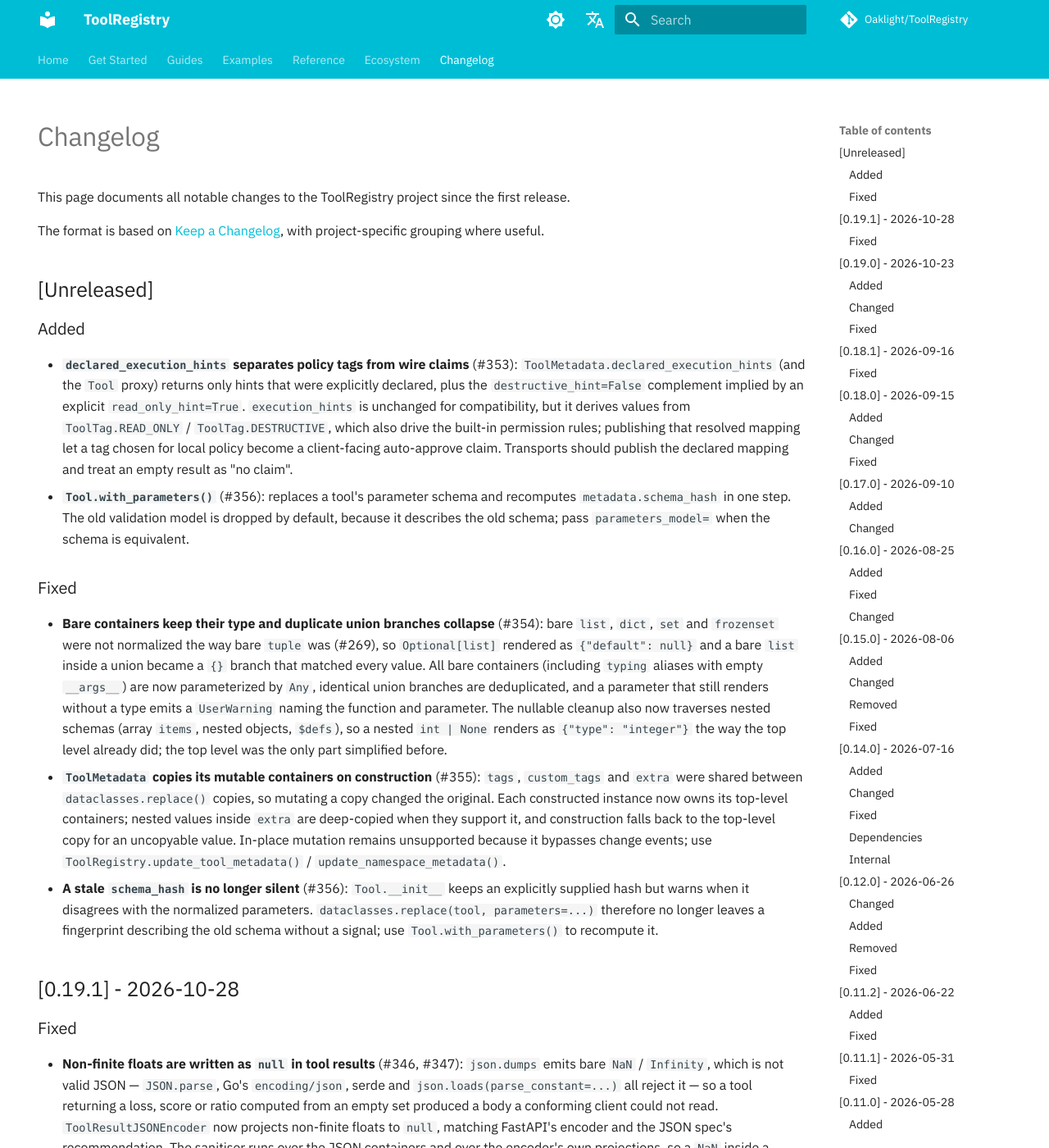
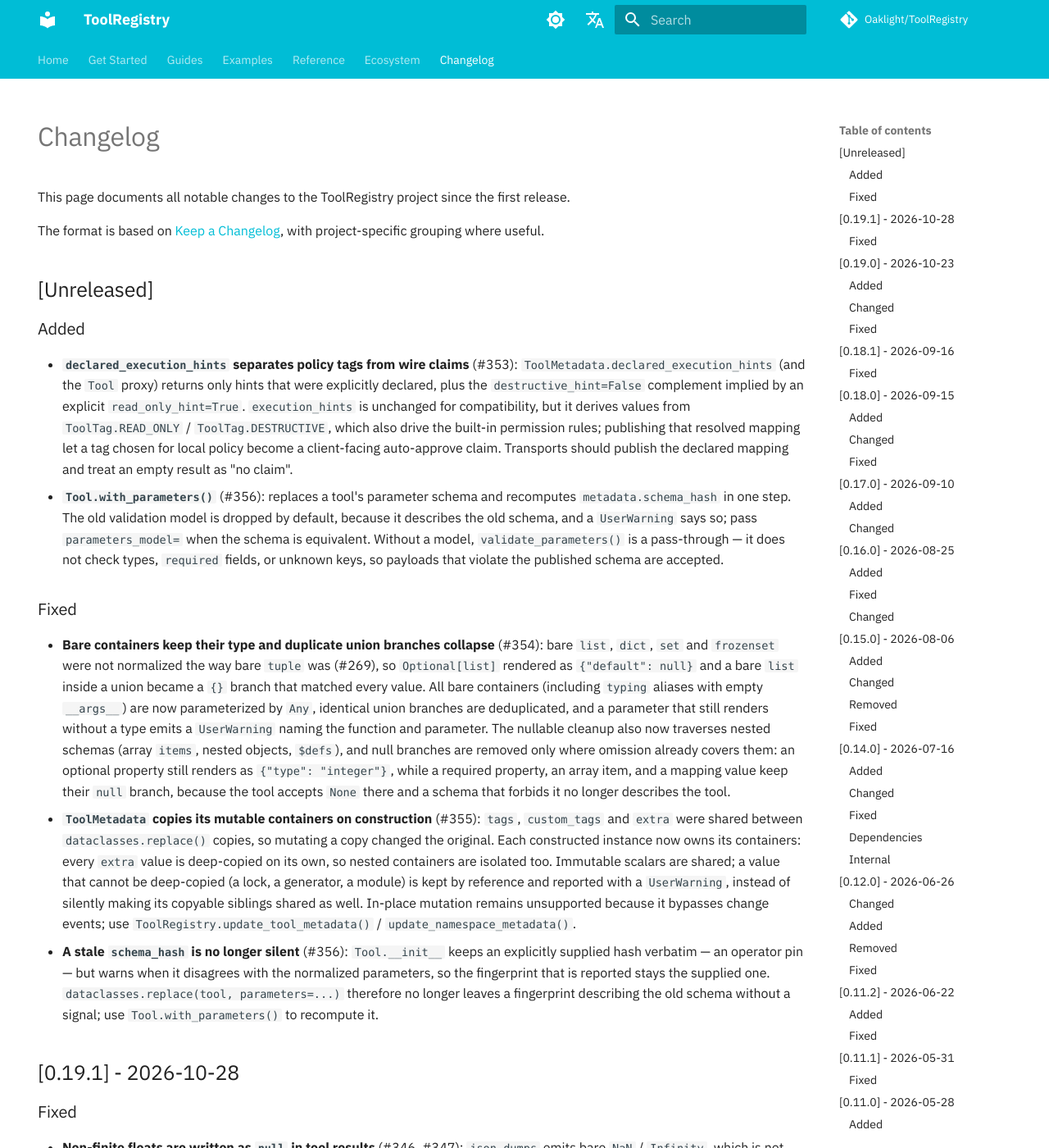
Before and after one commit to Oaklight/ToolRegistry, an MkDocs documentation site: the page built from docs/changelog.md, in a window 1280 px wide and 1400 px high. Shown: the whole window at 82% size. Built offline with MkDocs 1.6.1 and Material for MkDocs 9.7.7, drawn with Linux system fonts in a browser that asks for light colours; some web fonts are replaced; comment, search, counter and statistics services are not loaded.

Commit message:
docs: nullable branches, per-value extra copies, and the pinned hash

```diff
--- a/docs/changelog.md
+++ b/docs/changelog.md
@@ -19,13 +19,13 @@ The format is based on [Keep a Changelog](https://keepachangelog.com/en/1.1.0/),
 ### Added
 
 - **`declared_execution_hints` separates policy tags from wire claims** (#353): `ToolMetadata.declared_execution_hints` (and the `Tool` proxy) returns only hints that were explicitly declared, plus the `destructive_hint=False` complement implied by an explicit `read_only_hint=True`. `execution_hints` is unchanged for compatibility, but it derives values from `ToolTag.READ_ONLY` / `ToolTag.DESTRUCTIVE`, which also drive the built-in permission rules; publishing that resolved mapping let a tag chosen for local policy become a client-facing auto-approve claim. Transports should publish the declared mapping and treat an empty result as "no claim".
-- **`Tool.with_parameters()`** (#356): replaces a tool's parameter schema and recomputes `metadata.schema_hash` in one step. The old validation model is dropped by default, because it describes the old schema; pass `parameters_model=` when the schema is equivalent.
+- **`Tool.with_parameters()`** (#356): replaces a tool's parameter schema and recomputes `metadata.schema_hash` in one step. The old validation model is dropped by default, because it describes the old schema, and a `UserWarning` says so; pass `parameters_model=` when the schema is equivalent. Without a model, `validate_parameters()` is a pass-through — it does not check types, `required` fields, or unknown keys, so payloads that violate the published schema are accepted.
 
 ### Fixed
 
-- **Bare containers keep their type and duplicate union branches collapse** (#354): bare `list`, `dict`, `set` and `frozenset` were not normalized the way bare `tuple` was (#269), so `Optional[list]` rendered as `{"default": null}` and a bare `list` inside a union became a `{}` branch that matched every value. All bare containers (including `typing` aliases with empty `__args__`) are now parameterized by `Any`, identical union branches are deduplicated, and a parameter that still renders without a type emits a `UserWarning` naming the function and parameter. The nullable cleanup also now traverses nested schemas (array `items`, nested objects, `$defs`), so a nested `int | None` renders as `{"type": "integer"}` the way the top level already did; the top level was the only part simplified before.
-- **`ToolMetadata` copies its mutable containers on construction** (#355): `tags`, `custom_tags` and `extra` were shared between `dataclasses.replace()` copies, so mutating a copy changed the original. Each constructed instance now owns its top-level containers; nested values inside `extra` are deep-copied when they support it, and construction falls back to the top-level copy for an uncopyable value. In-place mutation remains unsupported because it bypasses change events; use `ToolRegistry.update_tool_metadata()` / `update_namespace_metadata()`.
-- **A stale `schema_hash` is no longer silent** (#356): `Tool.__init__` keeps an explicitly supplied hash but warns when it disagrees with the normalized parameters. `dataclasses.replace(tool, parameters=...)` therefore no longer leaves a fingerprint describing the old schema without a signal; use `Tool.with_parameters()` to recompute it.
+- **Bare containers keep their type and duplicate union branches collapse** (#354): bare `list`, `dict`, `set` and `frozenset` were not normalized the way bare `tuple` was (#269), so `Optional[list]` rendered as `{"default": null}` and a bare `list` inside a union became a `{}` branch that matched every value. All bare containers (including `typing` aliases with empty `__args__`) are now parameterized by `Any`, identical union branches are deduplicated, and a parameter that still renders without a type emits a `UserWarning` naming the function and parameter. The nullable cleanup also now traverses nested schemas (array `items`, nested objects, `$defs`), and null branches are removed only where omission already covers them: an optional property still renders as `{"type": "integer"}`, while a required property, an array item, and a mapping value keep their `null` branch, because the tool accepts `None` there and a schema that forbids it no longer describes the tool.
+- **`ToolMetadata` copies its mutable containers on construction** (#355): `tags`, `custom_tags` and `extra` were shared between `dataclasses.replace()` copies, so mutating a copy changed the original. Each constructed instance now owns its containers: every `extra` value is deep-copied on its own, so nested containers are isolated too. Immutable scalars are shared; a value that cannot be deep-copied (a lock, a generator, a module) is kept by reference and reported with a `UserWarning`, instead of silently making its copyable siblings shared as well. In-place mutation remains unsupported because it bypasses change events; use `ToolRegistry.update_tool_metadata()` / `update_namespace_metadata()`.
+- **A stale `schema_hash` is no longer silent** (#356): `Tool.__init__` keeps an explicitly supplied hash verbatim — an operator pin — but warns when it disagrees with the normalized parameters, so the fingerprint that is reported stays the supplied one. `dataclasses.replace(tool, parameters=...)` therefore no longer leaves a fingerprint describing the old schema without a signal; use `Tool.with_parameters()` to recompute it.
 
 
 ## [0.19.1] - 2026-10-28
```
Also changed, not shown: docs/api/core/tool.md (+3 -3 lines).
